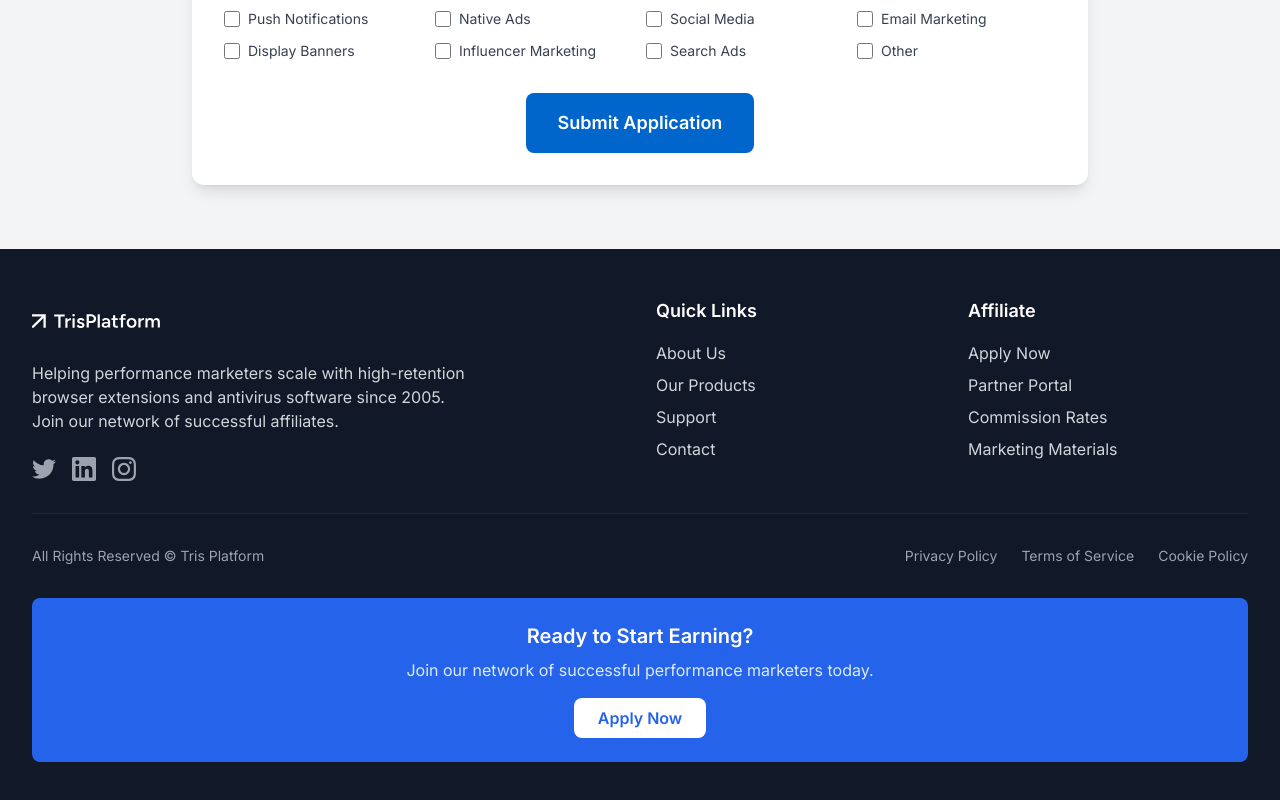
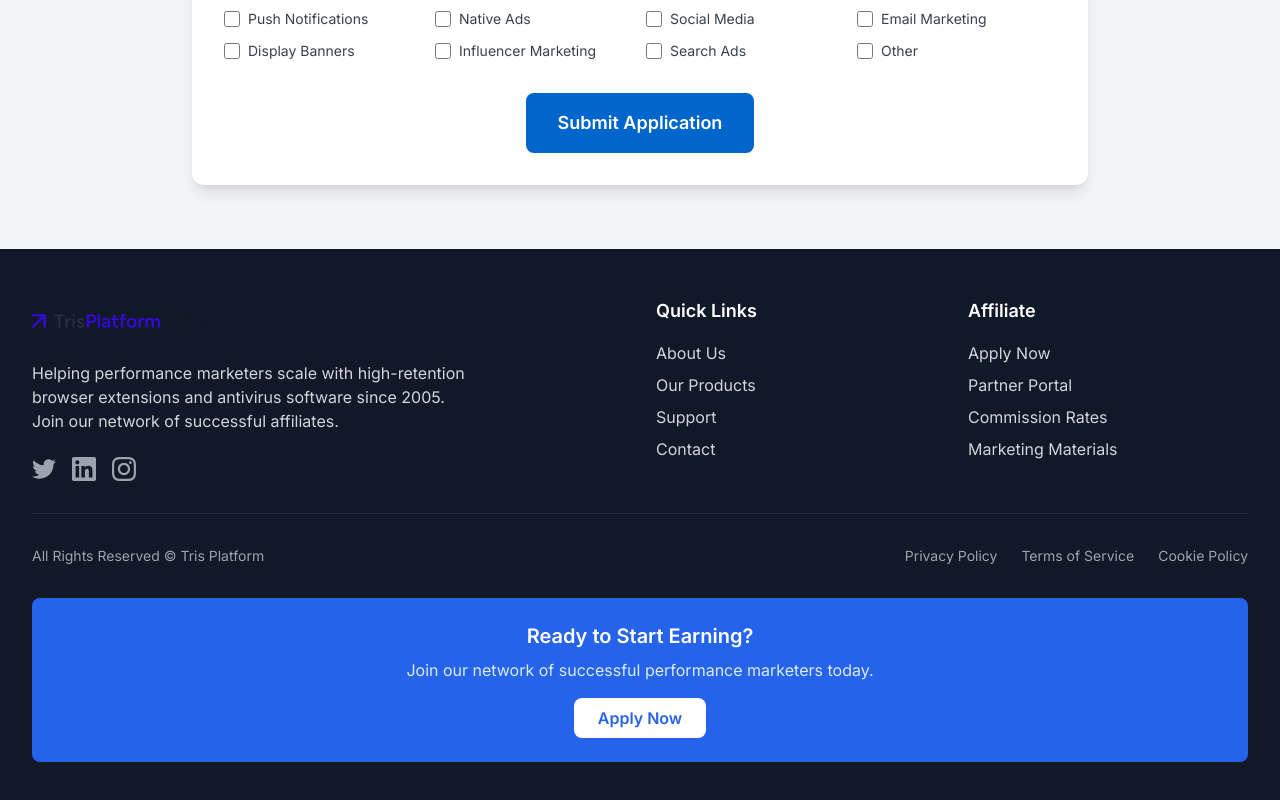
Before and after one commit to mummysboy/trisase2025, a React (Create React App) app: page / in a window 1280 px wide. Shown: the part 2542-3342 px from the top of the page. Built offline with nearby package versions, Linux system fonts and the light colour scheme.

Commit message:
Footer logo always uses blue (default) variant for consistency with header

```diff
--- a/src/components/Footer.tsx
+++ b/src/components/Footer.tsx
@@ -14,7 +14,7 @@ const Footer: React.FC = () => {
           {/* Company Info */}
           <div className="col-span-1 md:col-span-2">
             <div className="mb-4">
-              <Logo size="lg" variant="white" customSize="w-32 h-12" />
+              <Logo size="lg" customSize="w-32 h-12" variant="default" />
             </div>
             <p className="text-gray-300 mb-6 max-w-md">
               Helping performance marketers scale with high-retention browser extensions and antivirus software since 2005.
```
